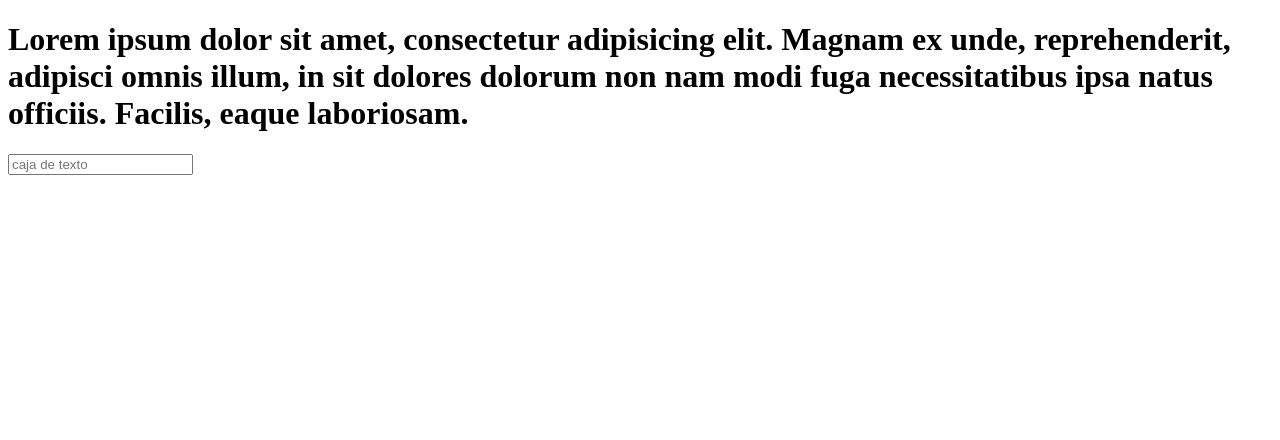
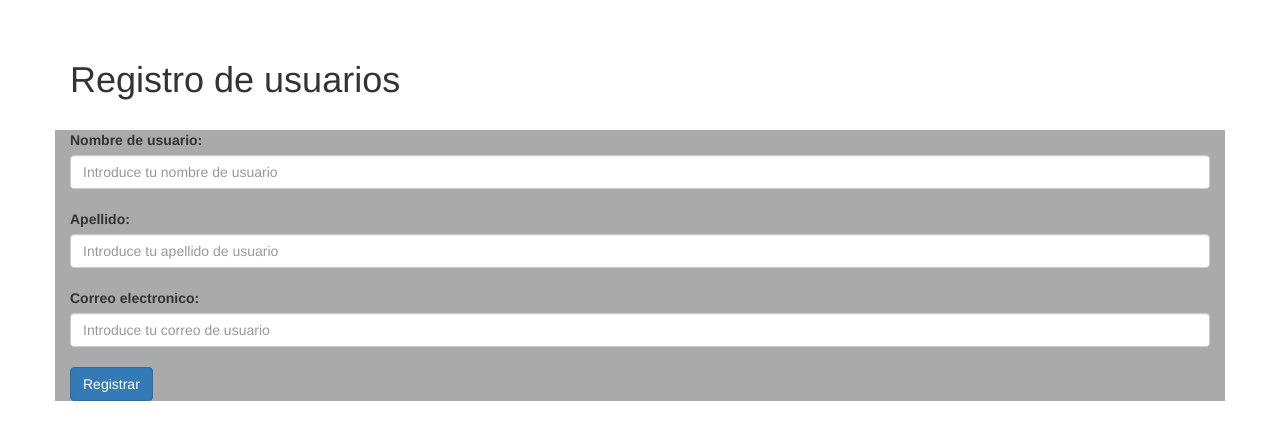
Before and after one commit to skydrow77/nuevo, a plain HTML site: page index.html in a window 1280 px wide. Drawn offline with nearby package versions, Linux system fonts and the light colour scheme.

Commit message:
Creacion del formulario para el registro de usuarios

```diff
--- a/index.html
+++ b/index.html
@@ -3,12 +3,35 @@
 <head>
 	<meta charset="UTF-8">
 	<title>Document</title>
+	<link rel="stylesheet" href="https://maxcdn.bootstrapcdn.com/bootstrap/3.3.7/css/bootstrap.min.css" integrity="sha384-BVYiiSIFeK1dGmJRAkycuHAHRg32OmUcww7on3RYdg4Va+PmSTsz/K68vbdEjh4u" crossorigin="anonymous">
+
 </head>
 <body>
 
-<h1>Lorem ipsum dolor sit amet, consectetur adipisicing elit. Magnam ex unde, reprehenderit, adipisci omnis illum, in sit dolores dolorum non nam modi fuga necessitatibus ipsa natus officiis. Facilis, eaque laboriosam.</h1>
+<br>
+<br>
 
 
-	<input type="text" placeholder="caja de texto">
+<div class="container">
+<h1>Registro de usuarios</h1>
+<br>
+    <div class="row">
+      <div class="col-lg-12"  style="background-color:#aaa">
+        <label for="">Nombre de usuario: </label>
+        <input type="text" class="form-control" placeholder="Introduce tu nombre de usuario">
+        <br>
+        <label for="">Apellido: </label>
+        <input type="text" class="form-control" placeholder="Introduce tu apellido de usuario">
+        <br>
+        <label for="">Correo electronico: </label>
+        <input type="text" class="form-control" placeholder="Introduce tu correo de usuario">
+        <br>
+        <input type="button" class="btn btn-primary" value="Registrar">
+      </div>
+
+    </div>
+
+</div>
+
 </body>
 </html>
```
